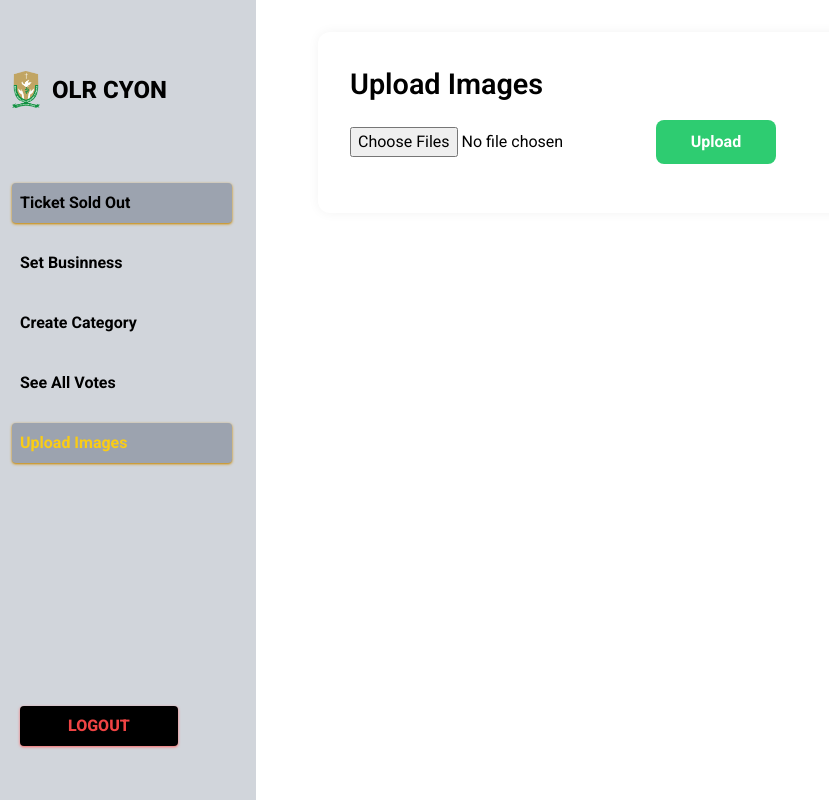
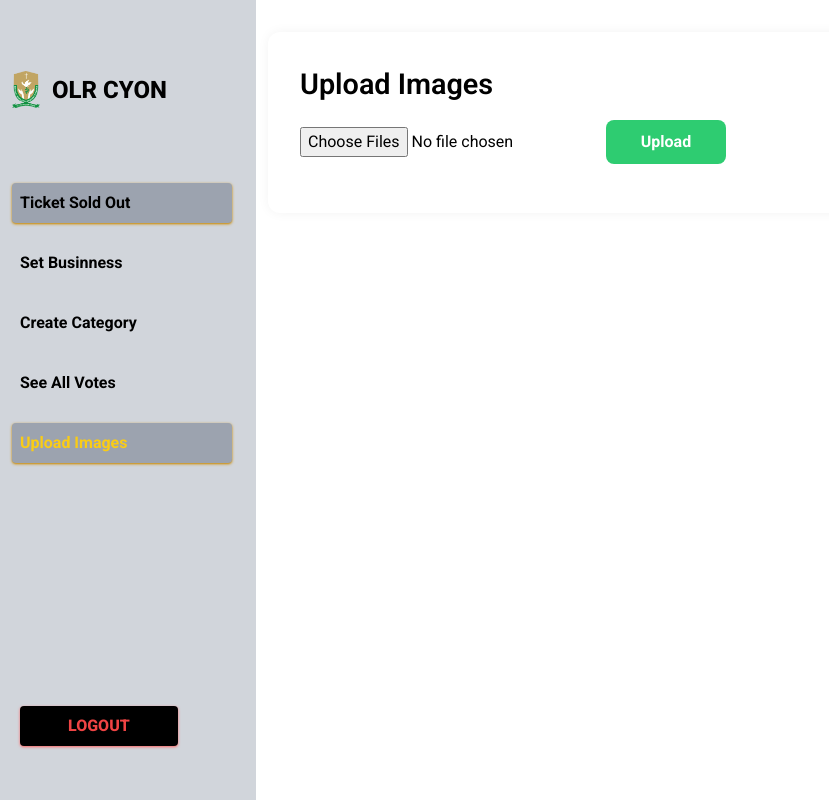
Before and after one commit to Okwoli-Godwin/Dinner-Night-Award-repo, a React (Vite) app: page /dashboard/uploadImage in a window 1280 px wide. Shown: the whole page, without its empty margins (0-829 px from the left). Built offline with nearby package versions, Linux system fonts and the light colour scheme.

Commit message:
all corrections made2

```diff
--- a/src/components/voteComponent/UploadImage.module.css
+++ b/src/components/voteComponent/UploadImage.module.css
@@ -1,5 +1,5 @@
 .uploadContainer {
-  max-width: 900px;
+  max-width: 1000px;
   margin: 2rem auto;
   padding: 2rem;
   background: #fff;
```
